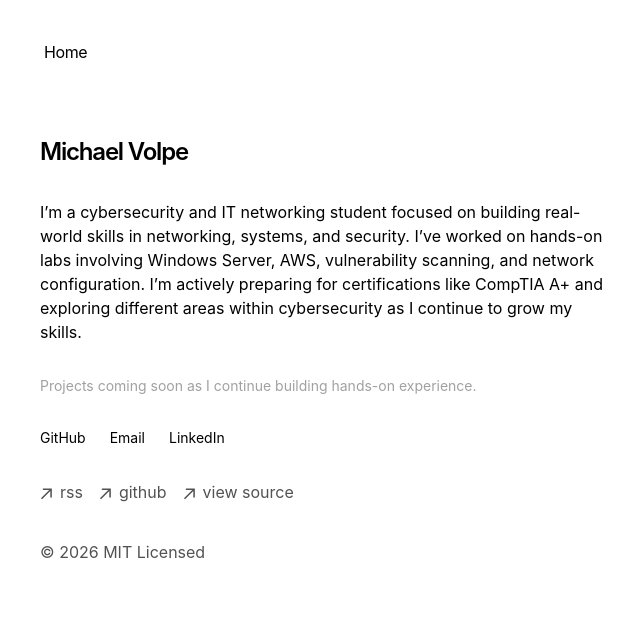
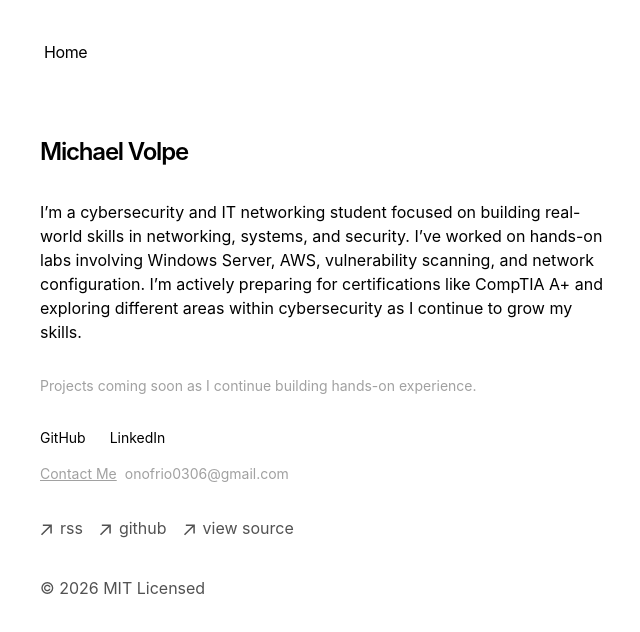
Before and after one commit to onofrio0306-tech/portfolio-starter-kit, a Next.js app: page / in a window 1280 px wide. Shown: the top 632 px of the page, without its empty margins (312-952 px from the left). Built offline with nearby package versions, Linux system fonts and the light colour scheme.

Commit message:
Update page.tsx

```diff
--- a/app/page.tsx
+++ b/app/page.tsx
@@ -15,15 +15,20 @@ export default function Page() {
   </p>
 </div>
       <div className="mt-4 flex gap-6 text-sm">
-  <a href="https://github.com/onofrio0306-tech" target="_blank">
+  <a href="https://github.com/onofrio0306-tech" target="_blank" rel="noopener noreferrer">
     GitHub
   </a>
-  <a href="mailto:onofrio0306@gmail.com">
-    Email
-  </a>
-  <a href="https://www.linkedin.com/in/michael-volpe1/" target="_blank">
+
+  <a href="https://www.linkedin.com/in/michael-volpe1/" target="_blank" rel="noopener noreferrer">
     LinkedIn
   </a>
+</div>
+
+<div className="mt-4 text-sm text-neutral-400">
+  <a href="mailto:onofrio0306@gmail.com" className="underline">
+    Contact Me
+  </a>
+  <span className="ml-2">onofrio0306@gmail.com</span>
 </div>
     </section>
   )
```
